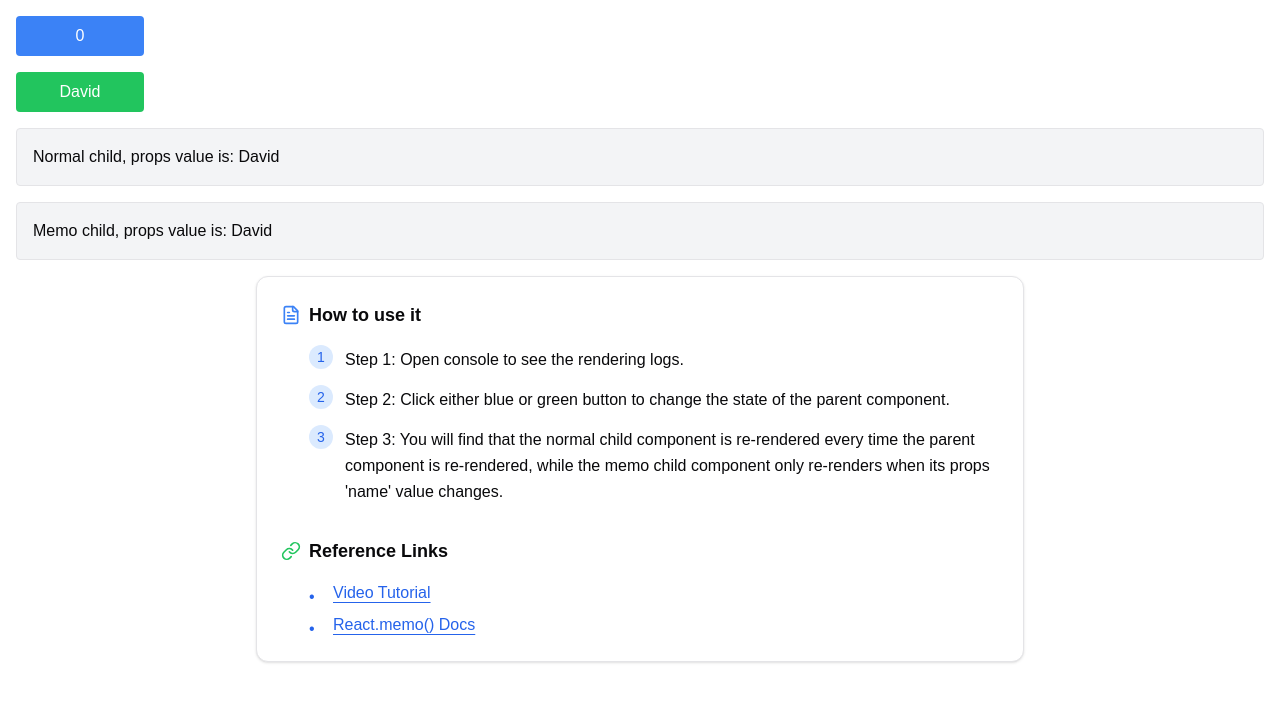
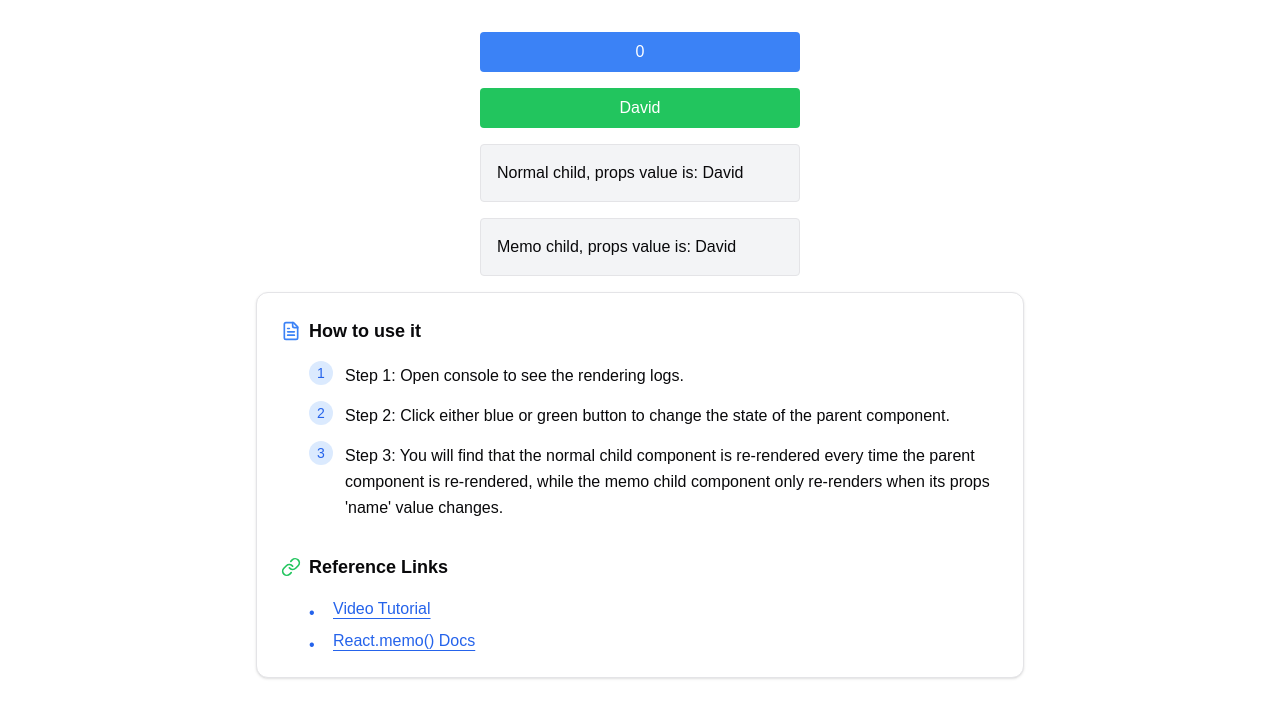
Before and after one commit to jiyi27/learn-by-example-js, a Next.js app: page /apis/memo in a window 1280 px wide. Shown: the top 718 px of the page. Built offline with nearby package versions, Linux system fonts and the light colour scheme.

Commit message:
refactor

```diff
--- a/app/apis/memo/page.tsx
+++ b/app/apis/memo/page.tsx
@@ -35,27 +35,27 @@ export default function Parent() {
     console.log('parent component');
 
     return (
-        <div className="p-4 space-y-4 space-x-4">
-            <div className="flex flex-col space-y-4">
+        <div>
+            <div className="w-full max-w-xs mx-auto mt-8 flex flex-col space-y-4">
                 <button
                     onClick={() => setCount(c => c + 1)}
-                    className="px-4 py-2 w-32 bg-blue-500 text-white rounded"
+                    className="px-4 py-2 bg-blue-500 text-white rounded"
                 >
                     {count}
                 </button>
                 <button
                     onClick={() => setName(name === 'David' ? 'Jack' : 'David')}
-                    className="px-4 py-2 w-32 bg-green-500 text-white rounded"
+                    className="px-4 py-2 bg-green-500 text-white rounded"
                 >
                     {name}
                 </button>
                 <NormalChild name={name} />
                 <MemoChild name={name} />
+            </div>
 
 
-                {/*remove the following code, this is for the usage guide section*/}
-                <MemoUsageGuideSection steps={UsageGuide.steps} links={UsageGuide.links} />
-            </div>
+            {/*remove the following code, this is for the usage guide section*/}
+            <MemoUsageGuideSection steps={UsageGuide.steps} links={UsageGuide.links} />
         </div>
     );
 }
```
